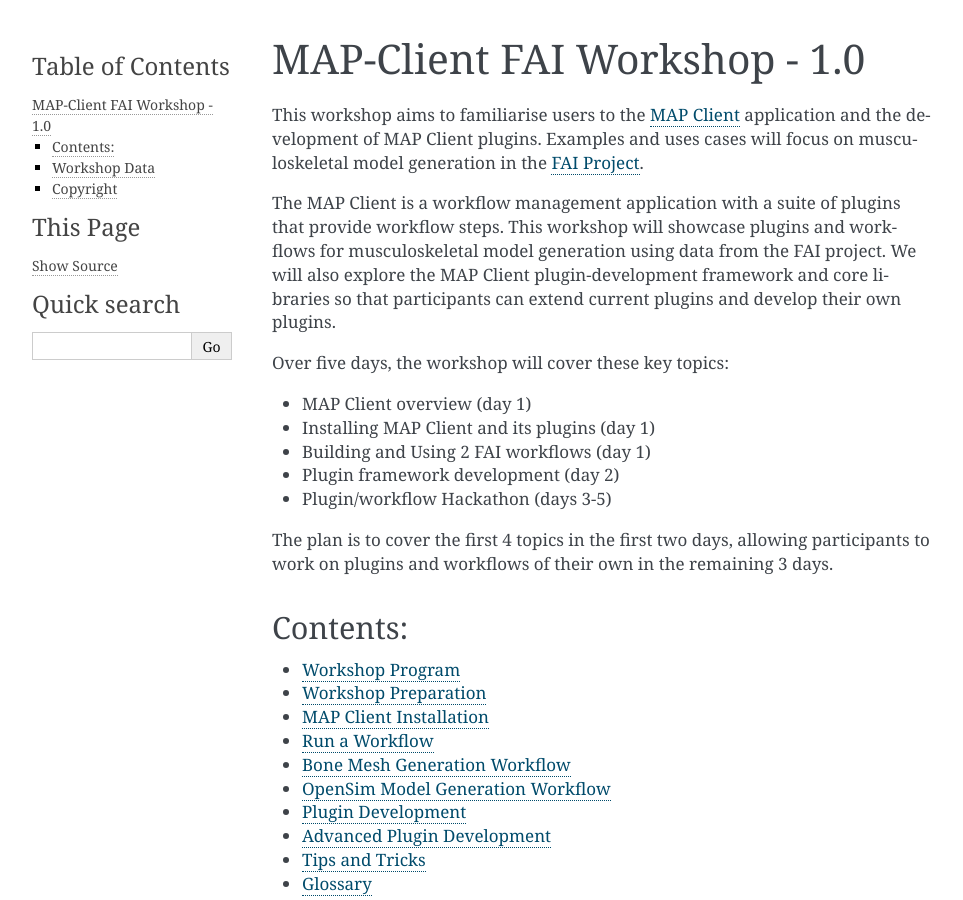
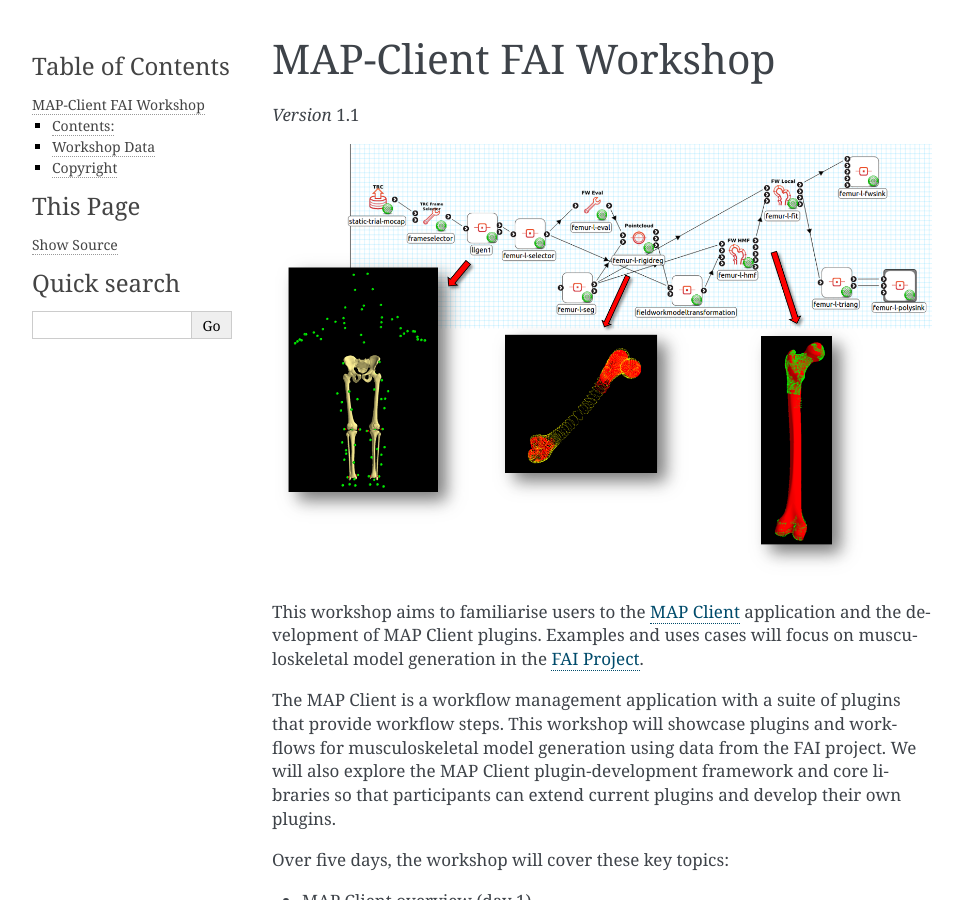
Before and after one commit to juzhang/mapclient-fai-workshop, a Sphinx documentation site: the page built from doc/index.rst, in a window 1280 px wide and 900 px high. Shown: the whole window, without its empty margins (148-1111 px from the left). Built offline with Sphinx 7.4.7, drawn with Linux system fonts in a browser that asks for light colours.

Commit message:
added index page image, v1.1.0

```diff
--- a/doc/conf.py
+++ b/doc/conf.py
@@ -60,9 +60,9 @@
 # built documents.
 #
 # The short X.Y version.
-version = u'1.0'
+version = u'1.1'
 # The full version, including alpha/beta/rc tags.
-release = u'1.0'
+release = u'1.1'
 
 # The language for content autogenerated by Sphinx. Refer to documentation
 # for a list of supported languages.
--- a/doc/index.rst
+++ b/doc/index.rst
@@ -3,9 +3,13 @@
    You can adapt this file completely to your liking, but it should at least
    contain the root `toctree` directive.
 
-***********************************
-MAP-Client FAI Workshop - |version|
-***********************************
+***********************
+MAP-Client FAI Workshop
+***********************
+
+*Version* |version|
+
+.. image:: images/workflow_femur_fit_with_plugins.png
 
 This workshop aims to familiarise users to the `MAP Client <https://map-client.readthedocs.io/en/latest/index.html>`_ application and the development of MAP Client plugins. Examples and uses cases will focus on musculoskeletal model generation in the `FAI Project <https://www.griffith.edu.au/health/musculoskeletal-research>`_.
 
```
Also changed, not shown: doc/images/workflow_femur_fit_with_plugins.png (added).
